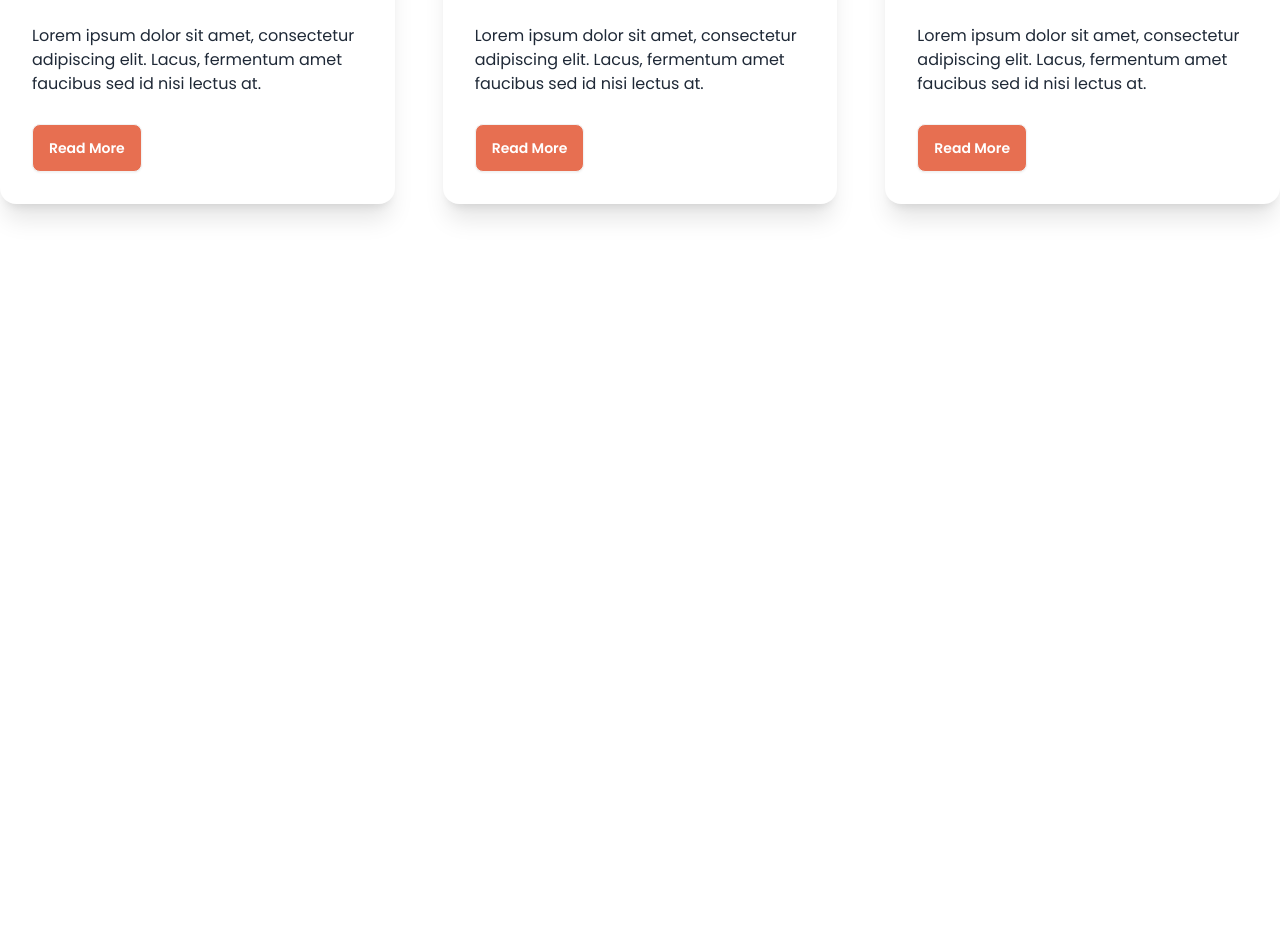
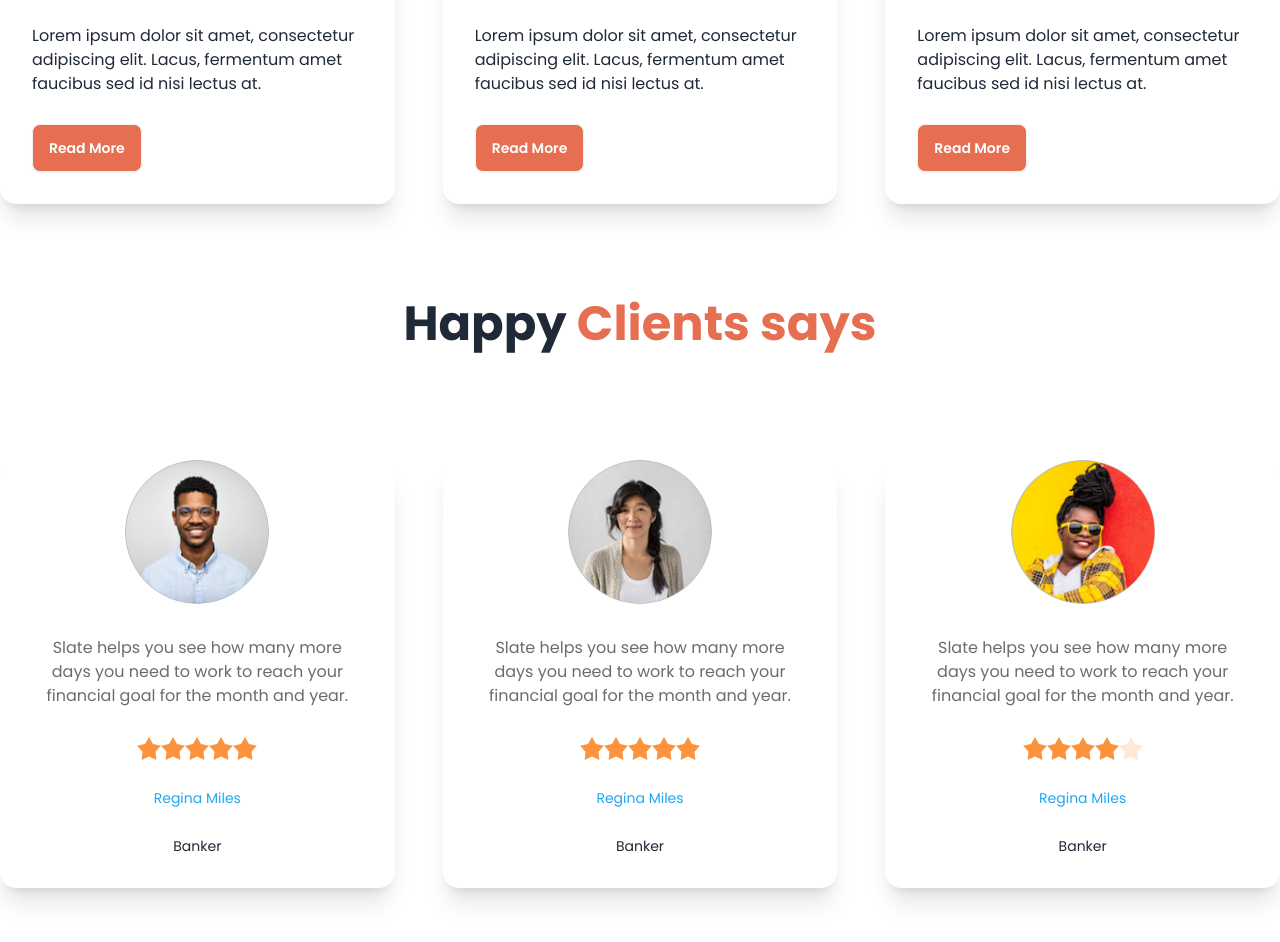
Before and after one commit to 1rteza/Biker-Zone, a plain HTML site: page index.html in a window 1280 px wide. Shown: the part 1130-2072 px from the top of the page. Before the commit the page ends 1430 px from the top, so only its background shows below. Drawn offline with nearby package versions, Linux system fonts and the light colour scheme.

Commit message:
finished happy section

```diff
--- a/index.html
+++ b/index.html
@@ -16,6 +16,7 @@
                 clifford: '#da373d',
                 'btn-primary1': '#E76F51',
                 'banner-bg': '#E76F511A',
+                'primary-color': '#23A6F0',
               }
             }
           }
@@ -200,6 +201,94 @@
       </section>
 
       <!-- Happy clients section -->
+      <section class="happy my-24">
+        <h3 class="font-bold text-5xl text-center mb-12">Happy <span class="text-btn-primary1">Clients says</span></h3>
+
+        <div class="card- gap-12 grid grid-cols-1 md:grid-cols-2 lg:grid-cols-3 mt-28">
+          <!-- card 1 -->
+          <div class="card bg-base-100 shadow-xl text-center">
+            <div class="avatar justify-center">
+              <div class="w-36 rounded-full">
+                <img src="images/others/user-1.png" />
+              </div>
+            </div>
+            <div class="card-body space-y-5 flex items-center">
+              <!-- <h2 class="card-title">Ducati XDIAVEL S-73</h2> -->
+              <p class="font-normal text-[#6C6C6C]">Slate helps you see how
+                many more days you need
+                to work to reach your financial
+                goal for the month and year.</p>
+                <div class="rating">
+                  <input type="radio" name="rating-2" class="mask mask-star-2 bg-orange-400" />
+                  <input type="radio" name="rating-2" class="mask mask-star-2 bg-orange-400" checked="checked" />
+                  <input type="radio" name="rating-2" class="mask mask-star-2 bg-orange-400" />
+                  <input type="radio" name="rating-2" class="mask mask-star-2 bg-orange-400" checked="checked"/>
+                  <input type="radio" name="rating-2" class="mask mask-star-2 bg-orange-400" />
+                </div>
+                <span class="text-sm text-primary-color">Regina Miles</span>
+                <span class="text-sm ">Banker</span>
+              <!-- <div class="card-actions justify-center">
+                <button class="btn bg-btn-primary1 text-white">Read More</button>
+              </div> -->
+            </div>
+          </div>
+          <!-- card 2 -->
+          <div class="card bg-base-100 shadow-xl text-center">
+            <div class="avatar justify-center">
+              <div class="w-36 rounded-full">
+                <img src="images/others/user-2.png" />
+              </div>
+            </div>
+            <div class="card-body space-y-5 flex items-center">
+              <!-- <h2 class="card-title">Ducati XDIAVEL S-73</h2> -->
+              <p class="font-normal text-[#6C6C6C]">Slate helps you see how
+                many more days you need
+                to work to reach your financial
+                goal for the month and year.</p>
+                <div class="rating">
+                  <input type="radio" name="rating-2" class="mask mask-star-2 bg-orange-400" />
+                  <input type="radio" name="rating-2" class="mask mask-star-2 bg-orange-400" checked="checked" />
+                  <input type="radio" name="rating-2" class="mask mask-star-2 bg-orange-400" />
+                  <input type="radio" name="rating-2" class="mask mask-star-2 bg-orange-400" checked="checked"/>
+                  <input type="radio" name="rating-2" class="mask mask-star-2 bg-orange-400" />
+                </div>
+                <span class="text-sm text-primary-color">Regina Miles</span>
+                <span class="text-sm ">Banker</span>
+              <!-- <div class="card-actions justify-center">
+                <button class="btn bg-btn-primary1 text-white">Read More</button>
+              </div> -->
+            </div>
+          </div>
+          <!-- card 3 -->
+          <div class="card bg-base-100 shadow-xl text-center">
+            <div class="avatar justify-center">
+              <div class="w-36 rounded-full">
+                <img src="images/others/user-3.png" />
+              </div>
+            </div>
+            <div class="card-body space-y-5 flex items-center">
+              <!-- <h2 class="card-title">Ducati XDIAVEL S-73</h2> -->
+              <p class="font-normal text-[#6C6C6C]">Slate helps you see how
+                many more days you need
+                to work to reach your financial
+                goal for the month and year.</p>
+                <div class="rating">
+                  <input type="radio" name="rating-2" class="mask mask-star-2 bg-orange-400" />
+                  <input type="radio" name="rating-2" class="mask mask-star-2 bg-orange-400" checked="checked" />
+                  <input type="radio" name="rating-2" class="mask mask-star-2 bg-orange-400" />
+                  <input type="radio" name="rating-2" class="mask mask-star-2 bg-orange-400" checked="checked"/>
+                  <input type="radio" name="rating-2" class="mask mask-star-2 bg-orange-400" />
+                </div>
+                <span class="text-sm text-primary-color">Regina Miles</span>
+                <span class="text-sm ">Banker</span>
+              <!-- <div class="card-actions justify-center">
+                <button class="btn bg-btn-primary1 text-white">Read More</button>
+              </div> -->
+            </div>
+          </div>
+        </div>
+
+      </section>
 
     </main>
     <footer></footer>
```
